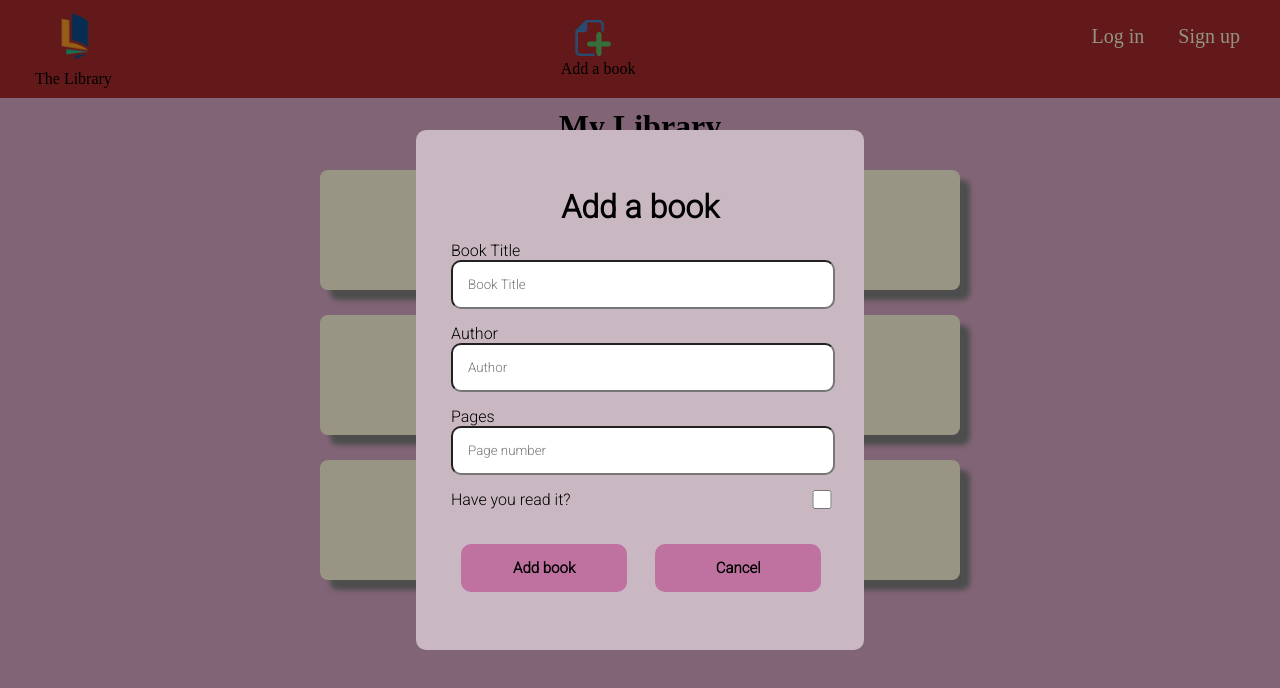
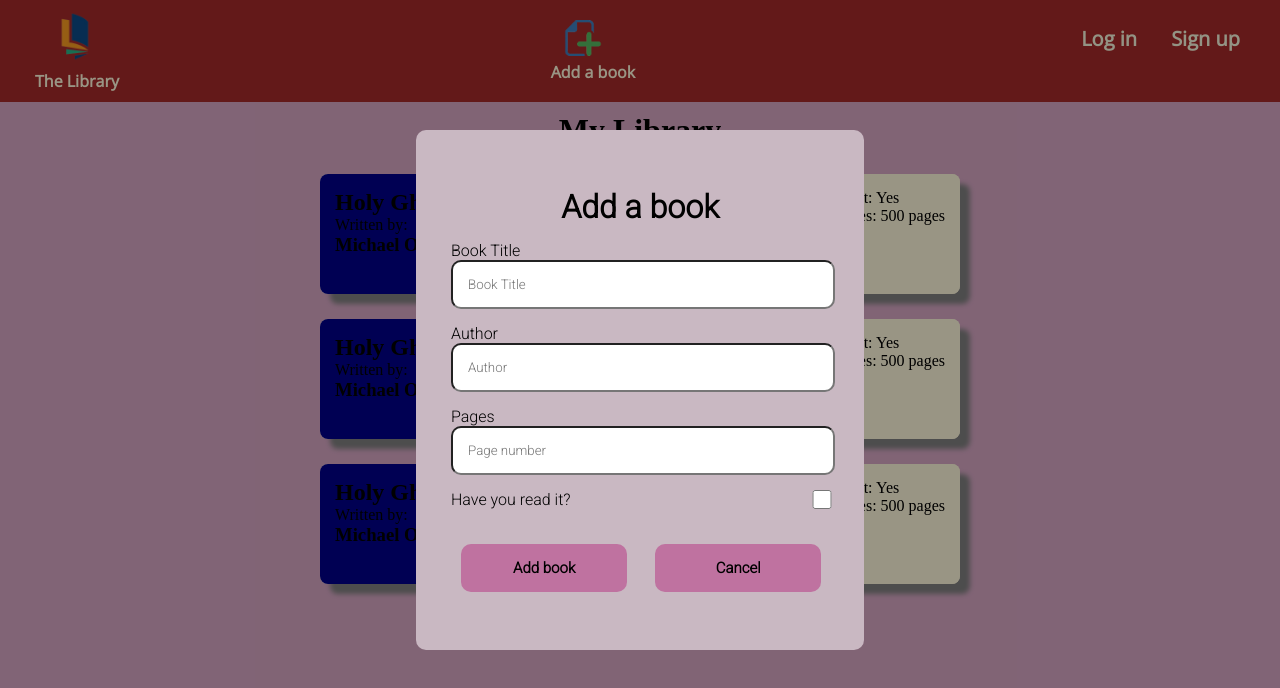
Before and after one commit to micheaol/library-project, a plain HTML site: page index.html in a window 1280 px wide. Drawn offline with nearby package versions, Linux system fonts and the light colour scheme; a web font is replaced by a local one.

Commit message:
Added dummy contents into the cards uis, also style them with padding and colors

```diff
--- a/index.html
+++ b/index.html
@@ -56,19 +56,47 @@
              </form>
          </div>
         <!-- registration form -->
-
+       <!-- display book section -->
         <div class="display-books">
             <h1>My Library</h1>
             <div class="book book-one">
-
+                <div id="book-title">
+                    <h2>Holy Ghost</h2>
+                    <p>Written by: </p>
+                    <h3>Michael Oladele</h3>
+                </div>
+                <div id="number-red">
+                    <p>Have you read it: Yes</p>
+                    <p>Number of pages: 500 pages</p>
+                    <button type="submit">Remove book</button>
+                </div>
             </div>
-            <div class="book book-two">
-
+            <div class="book book-one">
+                <div id="book-title">
+                    <h2>Holy Ghost</h2>
+                    <p>Written by: </p>
+                    <h3>Michael Oladele</h3>
+                </div>
+                <div id="number-red">
+                    <p>Have you read it: Yes</p>
+                    <p>Number of pages: 500 pages</p>
+                    <button type="submit">Remove book</button>
+                </div>
             </div>
-            <div class="book book-three">
-
+            <div class="book book-one">
+                <div id="book-title">
+                    <h2>Holy Ghost</h2>
+                    <p>Written by: </p>
+                    <h3>Michael Oladele</h3>
+                </div>
+                <div id="number-red">
+                    <p>Have you read it: Yes</p>
+                    <p>Number of pages: 500 pages</p>
+                    <button type="submit">Remove book</button>
+                </div>
             </div>
         </div>
+         <!-- End of display book section -->
    </main>
    <script src="./script/form.js"></script>
 </body>
--- a/styles/style.css
+++ b/styles/style.css
@@ -1,5 +1,6 @@
 @import url('https://fonts.googleapis.com/css2?family=Roboto:wght@300&display=swap');
 @import url('https://fonts.googleapis.com/css2?family=Kaisei+Tokumin&display=swap');
+@import url('https://fonts.googleapis.com/css2?family=Open+Sans:wght@300&display=swap');
 
 *{
     margin: 0;
@@ -14,6 +15,9 @@ body{
     display: flex;
     justify-content: space-between;
     background-color: brown;
+    font-family: 'Open Sans', sans-serif;
+    font-weight: bold;
+    color: cornsilk;
 
 }
 #logo{
@@ -157,4 +161,19 @@ form{
     height: 15vh;
     border-radius: 8px;
     box-shadow: 10px 10px 5px grey;
+    display: flex;
+    justify-content: space-between;
 }
+.book #book-title{
+    /* margin-left: 20px; */
+    width: 20vw;
+    background-color: darkblue;
+    border-radius: 8px;
+    padding: 15px;
+}
+.book #number-red{
+    border-radius: 8px;
+    padding: 15px;
+    background-color: cornsilk;
+
+}
```
